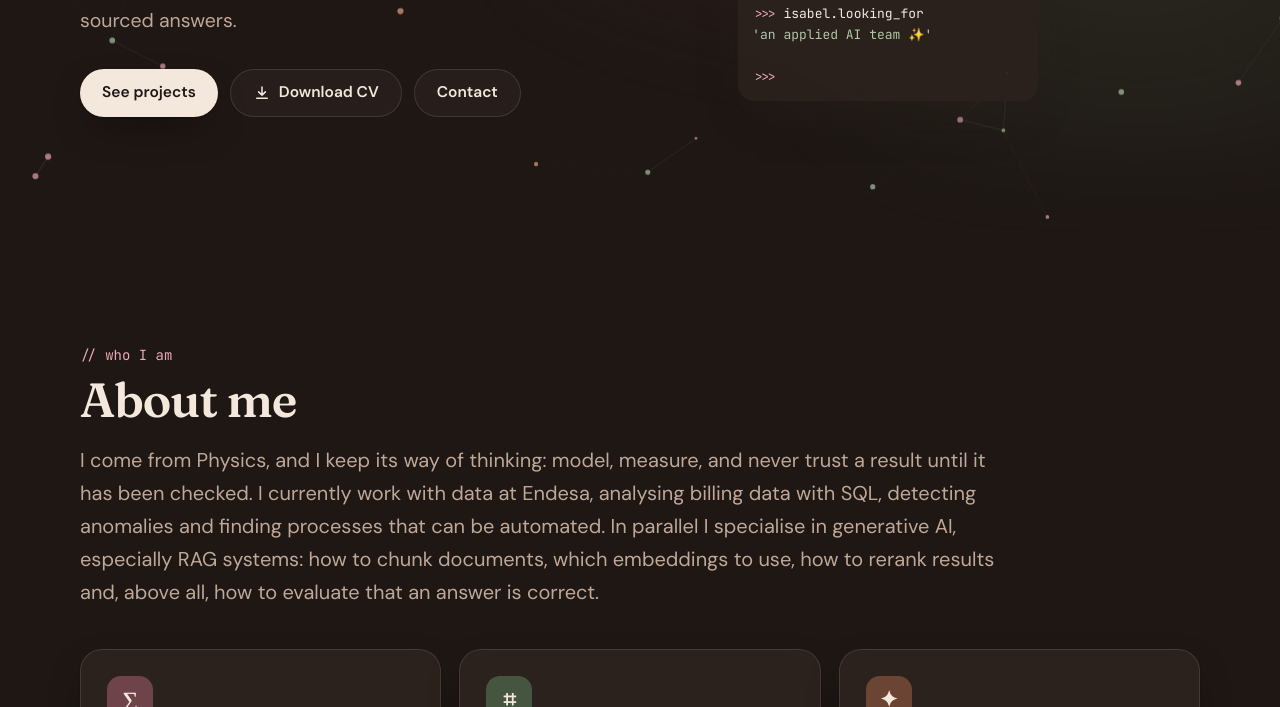
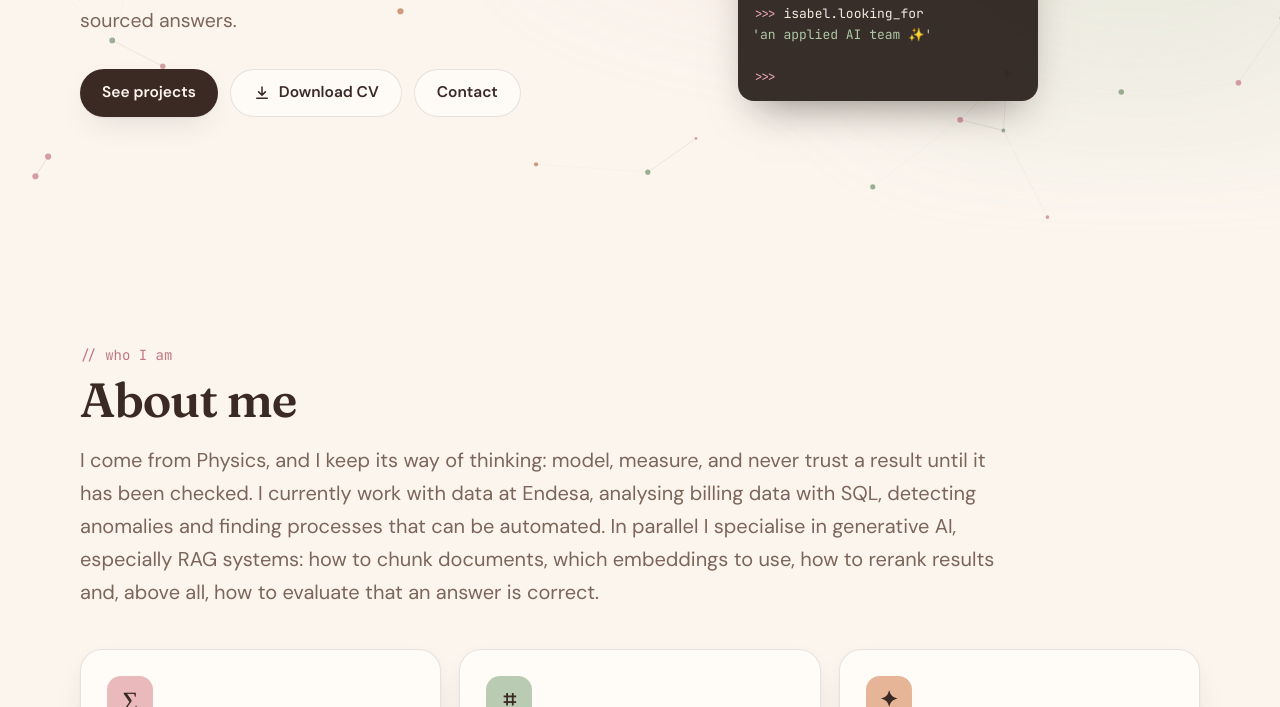
Before and after one commit to isabelbenjumea/isabelbenjumea.github.io, a plain HTML site: page index.html in a window 1280 px wide. Shown: the part 635-1342 px from the top of the page. Drawn offline with Linux system fonts and the dark colour scheme.

Commit message:
Abrir la web en tema claro por defecto
El modo oscuro solo se activa con el botón.

Co-Authored-By: Claude Opus 5.5 <noreply@anthropic.com>

```diff
--- a/main.js
+++ b/main.js
@@ -152,8 +152,8 @@
   });
 
   /* ---------- Tema claro/oscuro ---------- */
-  const mqDark = window.matchMedia("(prefers-color-scheme: dark)");
-  const currentTheme = () => document.documentElement.dataset.theme || (mqDark.matches ? "dark" : "light");
+  // Por defecto, tema claro. El oscuro solo se aplica si se elige con el botón.
+  const currentTheme = () => document.documentElement.dataset.theme || "light";
   function applyThemeColor() {
     const meta = $('meta[name="theme-color"]');
     if (meta) meta.content = currentTheme() === "dark" ? "#1E1714" : "#FBF5EE";
@@ -165,7 +165,6 @@
     store.set("theme", next);
     applyThemeColor();
   });
-  mqDark.addEventListener && mqDark.addEventListener("change", applyThemeColor);
 
   /* ---------- Navegación ---------- */
   const nav = $(".nav");
--- a/styles.css
+++ b/styles.css
@@ -25,18 +25,7 @@
   color-scheme: light;
 }
 
-@media (prefers-color-scheme: dark) {
-  :root:not([data-theme="light"]) {
-    --bg: #1E1714; --bg-tint: #251C18; --surface: #2B211D;
-    --ink: #F4E8DD; --muted: #BFA898; --line: rgba(244, 232, 221, .12);
-    --rose: #6E434A; --rose-deep: #EBA9B1;
-    --sage: #45553F; --sage-deep: #AFC8A6;
-    --terra: #6B4433; --terra-deep: #E8A786;
-    --sand: #4A3B2F; --sand-deep: #D8BC9C;
-    --shadow: 0 1px 2px rgba(0,0,0,.3), 0 16px 40px -16px rgba(0,0,0,.6);
-    color-scheme: dark;
-  }
-}
+/* Modo oscuro: solo si la visitante lo activa con el botón (por defecto, claro). */
 :root[data-theme="dark"] {
   --bg: #1E1714; --bg-tint: #251C18; --surface: #2B211D;
   --ink: #F4E8DD; --muted: #BFA898; --line: rgba(244, 232, 221, .12);
@@ -109,11 +98,6 @@ a { color: inherit; }
 .i-moon { display: none; }
 :root[data-theme="dark"] .i-sun { display: none; }
 :root[data-theme="dark"] .i-moon { display: block; }
-@media (prefers-color-scheme: dark) {
-  :root:not([data-theme="light"]) .i-sun { display: none; }
-  :root:not([data-theme="light"]) .i-moon { display: block; }
-}
-
 /* =========================================================
    Inicio
    ========================================================= */
@@ -240,10 +224,6 @@ a { color: inherit; }
 :root[data-theme="dark"] .project__num { color: var(--ink); background: rgba(30,23,20,.6); }
 .project__label { font: 500 12.5px var(--font-mono); color: #3B2A23; position: relative; background: rgba(255,252,248,.75); padding: 3px 10px; border-radius: 999px; }
 :root[data-theme="dark"] .project__label { color: var(--ink); background: rgba(30,23,20,.6); }
-@media (prefers-color-scheme: dark) {
-  :root:not([data-theme="light"]) .project__num, :root:not([data-theme="light"]) .project__label { color: var(--ink); background: rgba(30,23,20,.6); }
-  :root:not([data-theme="light"]) .pillar__icon { color: var(--ink); }
-}
 .project__body { position: relative; z-index: 1; padding: 22px 24px 24px; display: flex; flex-direction: column; flex: 1; }
 .project h3 { margin: 0 0 8px; font: 600 23px/1.25 var(--font-display); }
 .project__problem { margin: 0 0 12px; font-style: italic; color: var(--cd); font-size: 15.5px; }
```
